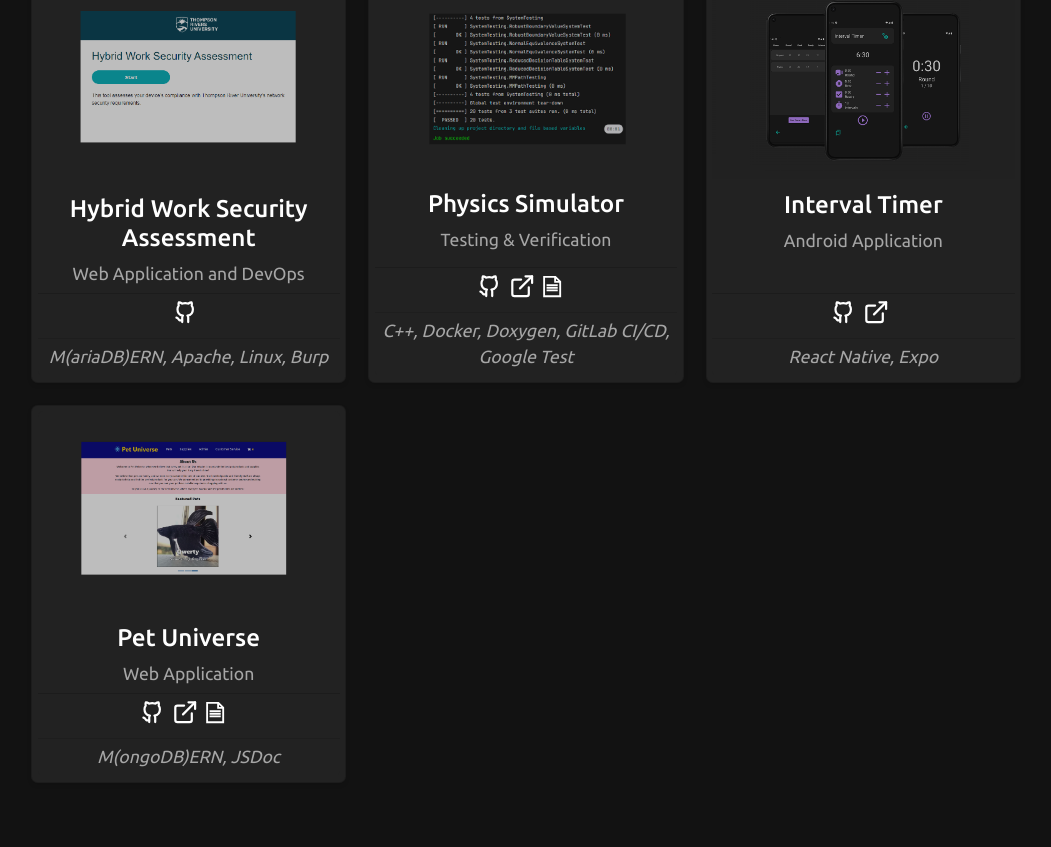
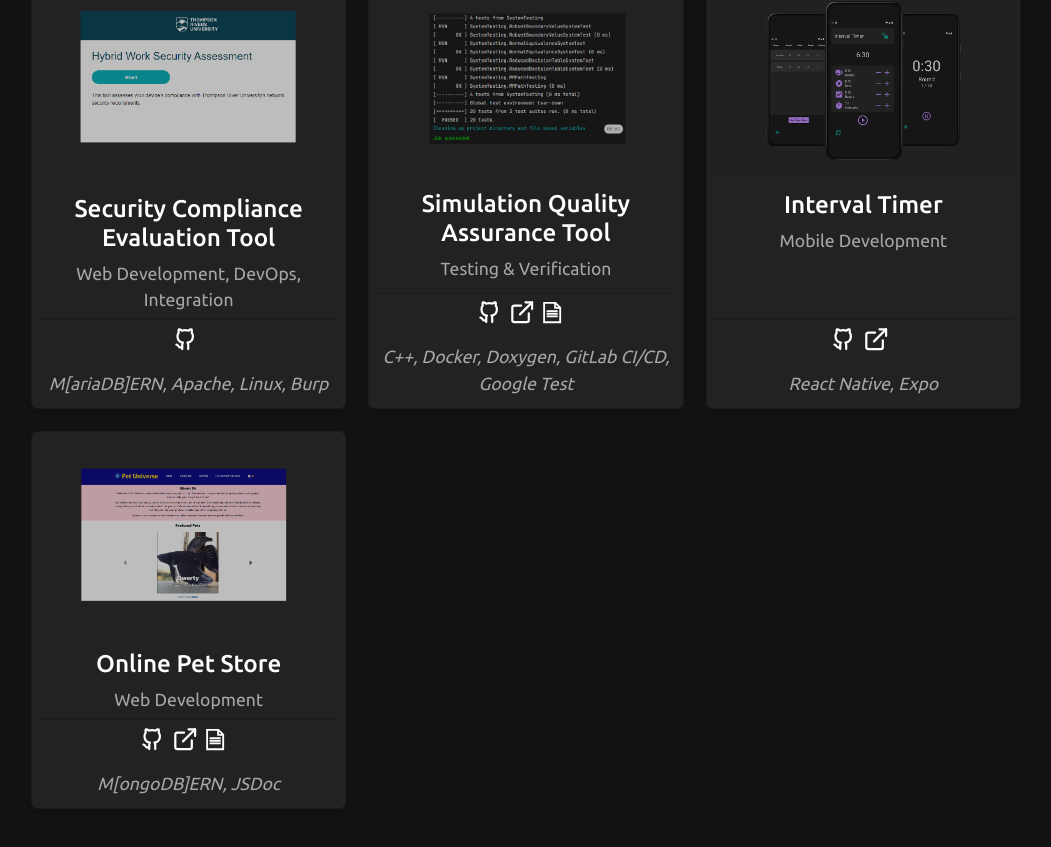
Before and after one commit to TrevorDrayton03/react-profile-full, a React (Create React App) app in the folder react-portfolio/: page / in a window 1280 px wide. Shown: the part 2190-3037 px from the top of the page, without its empty margins (114-1165 px from the left). Built offline with nearby package versions, Linux system fonts and the light colour scheme.

Commit message:
reword project names and descriptions

```diff
--- a/react-portfolio/src/sections/Work.js
+++ b/react-portfolio/src/sections/Work.js
@@ -32,11 +32,11 @@ const Work = ({ }) => {
                                 rel="noreferrer"
                                 alt="Hybrid Work Security Assessment Github"
                             >
-                                Hybrid Work Security Assessment
+                                Security Compliance Evaluation Tool
                             </a>
                         </Card.Title>
                         <Card.Text>
-                            Web Application and DevOps
+                            Web Development, DevOps, Integration
                         </Card.Text>
                     </Card.Body>
                     <ListGroup className="list-group-flush" style={{ textAlign: 'center' }}>
@@ -50,7 +50,7 @@ const Work = ({ }) => {
                                 <GithubIcon title="GitHub" />
                             </a>
                         </ListGroup.Item>
-                        <ListGroup.Item><em>M(ariaDB)ERN, Apache, Linux, Burp</em></ListGroup.Item>
+                        <ListGroup.Item><em>M[ariaDB]ERN, Apache, Linux, Burp</em></ListGroup.Item>
                     </ListGroup>
                 </Card>
                 <Card>
@@ -70,9 +70,9 @@ const Work = ({ }) => {
                                 href="https://gitlab.com/TrevorDrayton03/SENG-4110-Physics-Simulator/-/pipelines/989526576"
                                 target="_blank"
                                 rel="noreferrer"
-                                alt="Physics Simulator"
+                                alt="Simulation Quality Assurance Tool"
                             >
-                                Physics Simulator
+                                Simulation Quality Assurance Tool
                             </a>
                         </Card.Title>
                         <Card.Text>
@@ -85,16 +85,16 @@ const Work = ({ }) => {
                                 href="https://github.com/TrevorDrayton03/SENG-4110-Physics-Simulator"
                                 target="_blank"
                                 rel="noreferrer"
-                                alt="Physics Simulator"
+                                alt="Simulation Quality Assurance Tool"
                             >
                                 <GithubIcon title="GitHub" />
                             </a>
                             <a href="https://gitlab.com/TrevorDrayton03/SENG-4110-Physics-Simulator/-/pipelines/989526576" target="_blank"
-                            rel="noreferrer" alt="Physics Simulator Gitlab Pipeline">
-                                <ExternalIcon title="GitLab Pipeline" />
+                            rel="noreferrer" alt="Simulation Quality Assurance Tool CI/CD Pipeline">
+                                <ExternalIcon title="Simulation Quality Assurance Tool CI/CD Pipeline" />
                             </a>
                             <a href="https://github.com/TrevorDrayton03/SENG-4110-Physics-Simulator/blob/main/docs/testing.md" target="_blank"
-                            rel="noreferrer" alt="Physics Simulator Testing.md">
+                            rel="noreferrer" alt="Simulation Quality Assurance Tool Testing.md">
                                 <DocumentationIcon title="Testing.MD" />
                             </a>
                         </ListGroup.Item>
@@ -122,7 +122,7 @@ const Work = ({ }) => {
                             </a>
                         </Card.Title>
                         <Card.Text>
-                            Android Application
+                            Mobile Development
                         </Card.Text>
                     </Card.Body>
                     <ListGroup className="list-group-flush" style={{ textAlign: 'center' }}>
@@ -144,7 +144,7 @@ const Work = ({ }) => {
                         href="https://pet-universe.onrender.com/"
                         target="_blank"
                         rel="noreferrer"
-                        alt="Pet Universe External Link"
+                        alt="Online Pet Store External Link"
                     >
                         <div>
                             <Card.Img variant="top" src={PetUniverse} />
@@ -156,31 +156,31 @@ const Work = ({ }) => {
                                 href="https://pet-universe.onrender.com/"
                                 target="_blank"
                                 rel="noreferrer"
-                                alt="Pet Universe External Link"
+                                alt="Online Pet Store External Link"
                             >
-                                Pet Universe
+                                Online Pet Store
                             </a>
                         </Card.Title>
                         <Card.Text>
-                            Web Application
+                            Web Development
                         </Card.Text>
                     </Card.Body>
                     <ListGroup className="list-group-flush" style={{ textAlign: 'center' }}>
                         <ListGroup.Item>
                             <a href="https://github.com/TrevorDrayton03/SENG-4640-Online-Pet-Store" target="_blank"
-                            rel="noreferrer" alt="Pet Universe Github Repo">
+                            rel="noreferrer" alt="Online Pet Store Github Repo">
                                 <GithubIcon title="GitHub" />
                             </a>
                             <a href="https://pet-universe.onrender.com/" target="_blank"
-                            rel="noreferrer" alt="Pet Universe External Link">
-                                <ExternalIcon title="Pet Universe External Link" />
+                            rel="noreferrer" alt="Online Pet Store External Link">
+                                <ExternalIcon title="Online Pet Store External Link" />
                             </a>
                             <a href="https://pet-universe-docs.netlify.app/" target="_blank"
-                            rel="noreferrer" alt="Pet Universe External Link">
+                            rel="noreferrer" alt="Online Pet Store External Link">
                                 <DocumentationIcon title="JSDoc Generated Documentation" />
                             </a>
                         </ListGroup.Item>
-                        <ListGroup.Item><em>M(ongoDB)ERN, JSDoc</em></ListGroup.Item>
+                        <ListGroup.Item><em>M[ongoDB]ERN, JSDoc</em></ListGroup.Item>
                     </ListGroup>
                 </Card>
             </div>
```
